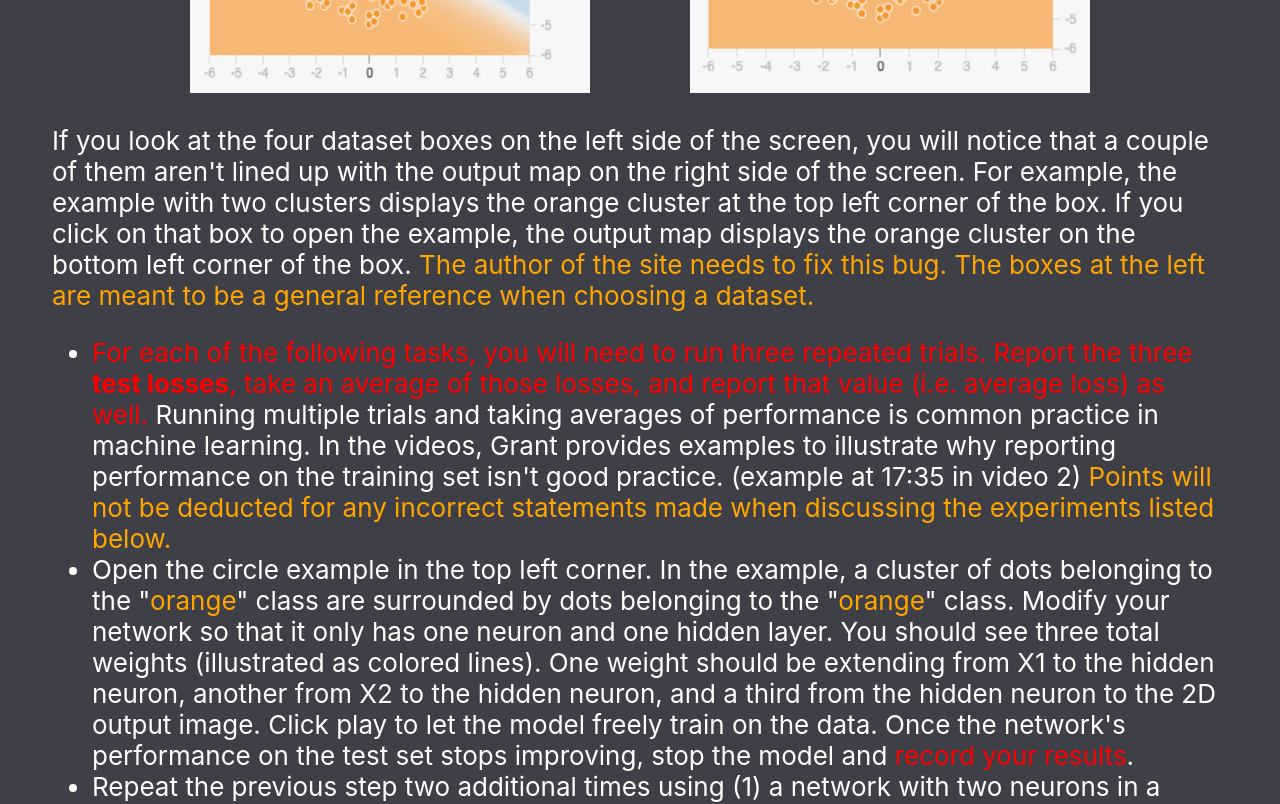
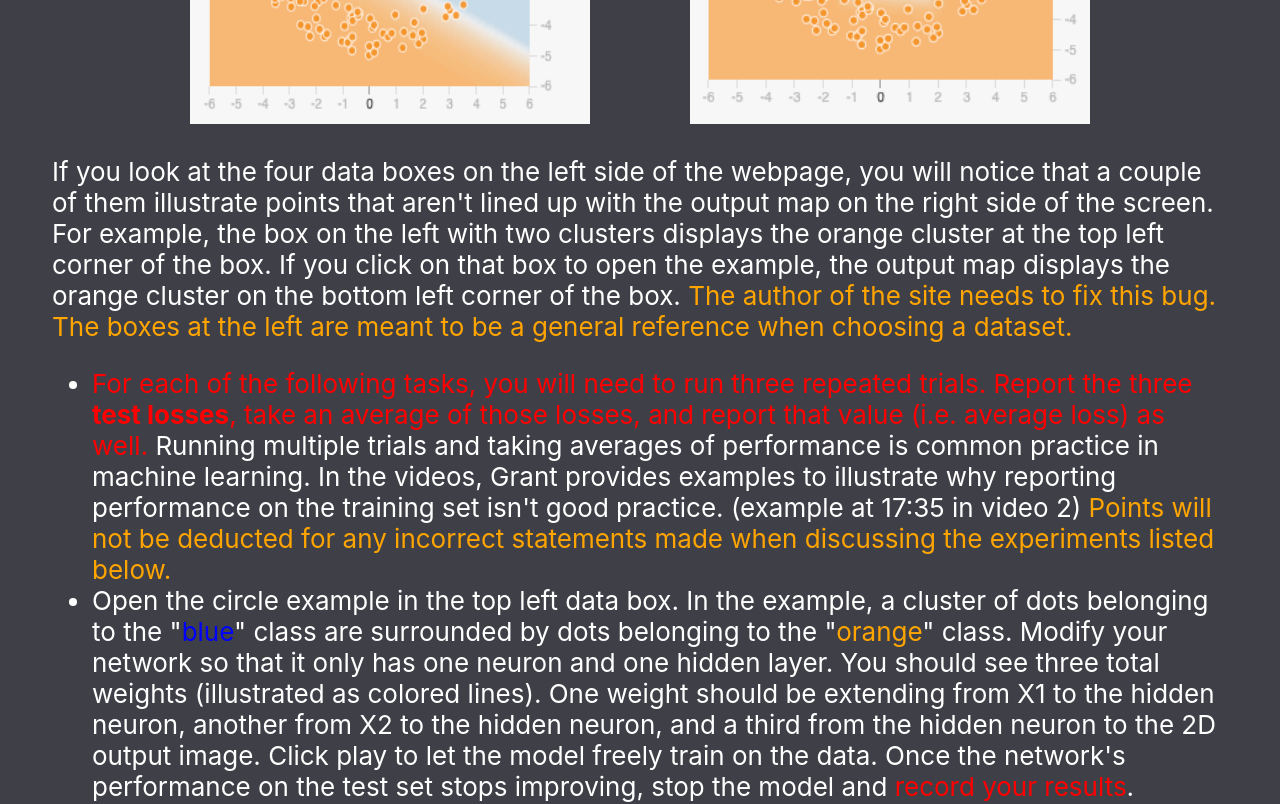
Before and after one commit to snsie/lab-8-repo, a React (Create React App) app: page /lab-8b in a window 1280 px wide. Shown: the part 2280-3084 px from the top of the page. Built offline with nearby package versions, Linux system fonts and the light colour scheme.

Commit message:
Fixed some mistakes

```diff
--- a/src/pages/lab-8b.js
+++ b/src/pages/lab-8b.js
@@ -89,7 +89,8 @@ const Lab8bPage = () => (
         background. If one of those points were fed into the network, the
         network would make the wrong prediction. The background in the image on
         the right matches the color of the points located in the same
-        corresponding region.{" "}
+        corresponding region. The test loss in that image is much lower compared
+        to the test loss on the right.
       </p>
       <div align="center" width="100vw">
         <img
@@ -107,12 +108,13 @@ const Lab8bPage = () => (
         />
       </div>
       <p>
-        If you look at the four dataset boxes on the left side of the screen,
-        you will notice that a couple of them aren't lined up with the output
-        map on the right side of the screen. For example, the example with two
-        clusters displays the orange cluster at the top left corner of the box.
-        If you click on that box to open the example, the output map displays
-        the orange cluster on the bottom left corner of the box.{" "}
+        If you look at the four data boxes on the left side of the webpage, you
+        will notice that a couple of them illustrate points that aren't lined up
+        with the output map on the right side of the screen. For example, the
+        box on the left with two clusters displays the orange cluster at the top
+        left corner of the box. If you click on that box to open the example,
+        the output map displays the orange cluster on the bottom left corner of
+        the box.{" "}
         <font color="orange">
           The author of the site needs to fix this bug. The boxes at the left
           are meant to be a general reference when choosing a dataset.
@@ -138,8 +140,8 @@ const Lab8bPage = () => (
         </li>
 
         <li>
-          Open the circle example in the top left corner. In the example, a
-          cluster of dots belonging to the "<font color="orange">orange</font>"
+          Open the circle example in the top left data box. In the example, a
+          cluster of dots belonging to the "<font color="blue">blue</font>"
           class are surrounded by dots belonging to the "
           <font color="orange">orange</font>" class. Modify your network so that
           it only has one neuron and one hidden layer. You should see three
```
